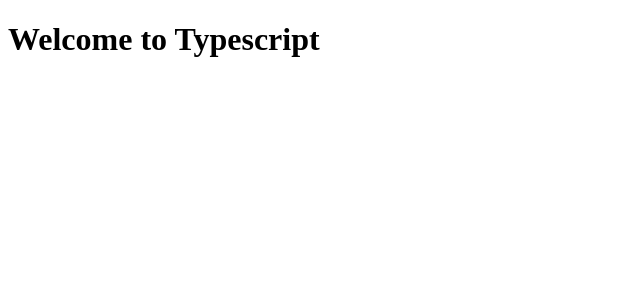
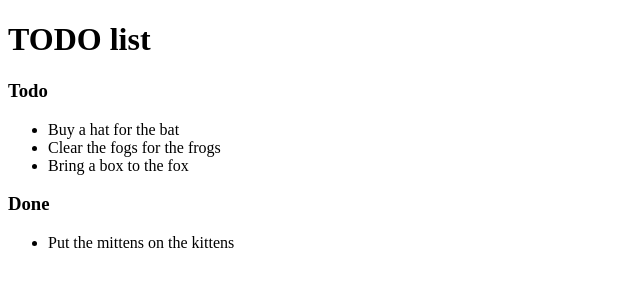
Before and after one commit to mikaeileghbal/git-practice, a plain HTML site: page index.html in a window 1280 px wide. Shown: the whole page, without its empty margins (0-640 px from the left). Drawn offline with Linux system fonts and the light colour scheme.

Commit message:
Add index.html that contains the app skeleton
see: #2

```diff
--- a/index.html
+++ b/index.html
@@ -11,9 +11,20 @@
 
 <body>
 
-    <h1>Welcome to Typescript</h1>
+    <h1>TODO list</h1>
+    <h3>Todo</h3>
+    <ul>
+        <li>Buy a hat for the bat</li>
+        <li>Clear the fogs for the frogs</li>
+        <li>Bring a box to the fox</li>
+    </ul>
+    <h3>Done</h3>
+    <ul>
+        <li>Put the mittens on the kittens</li>
+    </ul>
 
     <script src="code/typescript.ts" type="typescript"></script>
+    <script src="code/app.js"></script>
 </body>
 
 </html>
```
